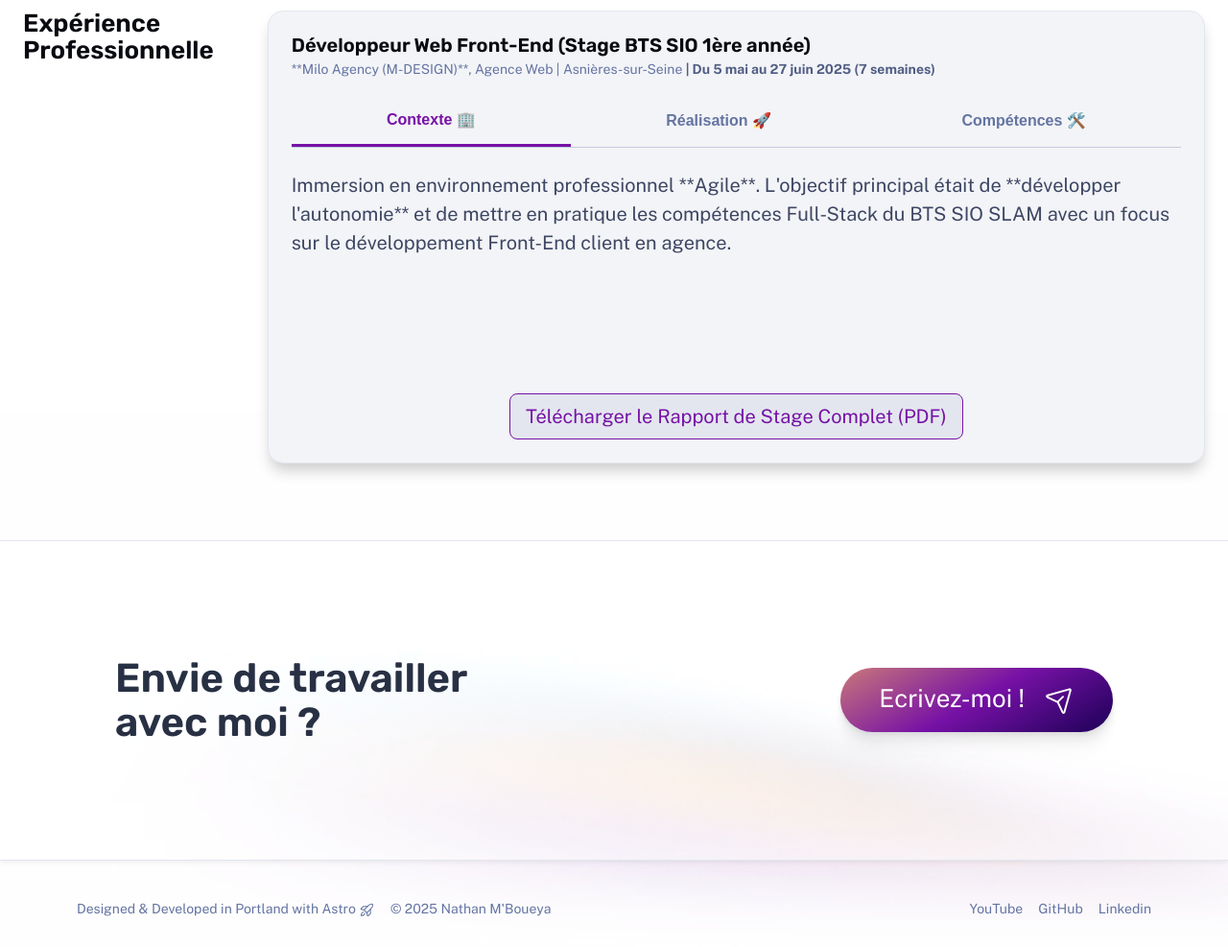
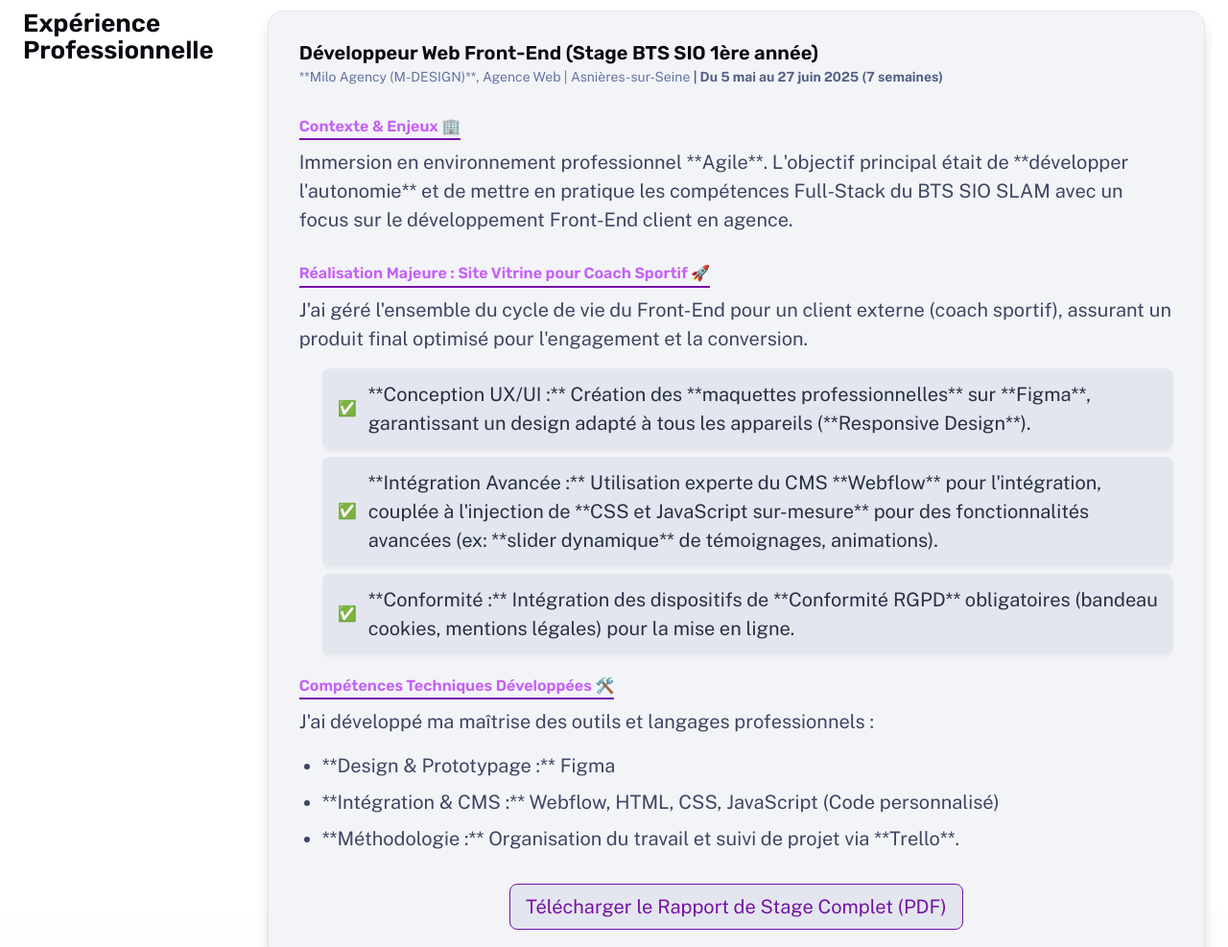
Before and after one commit to Nathan-14-05/my-portfolio-astro, an Astro site: page /cv in a window 1280 px wide. Shown: the part 2060-3047 px from the top of the page at 96% size. Built offline with nearby package versions, Linux system fonts and the light colour scheme; Astro itself is replaced by a stand-in of ours.

Commit message:
retour back

```diff
--- a/src/pages/cv.astro
+++ b/src/pages/cv.astro
@@ -72,24 +72,12 @@ import Hero from '../components/Hero.astro';
                             <span class="stage-period">| Du 5 mai au 27 juin 2025 (7 semaines)</span>
                         </p>
 
-                        <div class="tab-slider-container">
-                            <div class="tab-navigation" role="tablist">
-                                <button class="tab-button active" data-tab="tab-contexte" role="tab" aria-selected="true">Contexte 🏢</button>
-                                <button class="tab-button" data-tab="tab-realisation" role="tab" aria-selected="false">Réalisation 🚀</button>
-                                <button class="tab-button" data-tab="tab-skills" role="tab" aria-selected="false">Compétences 🛠️</button>
-                            </div>
-
-                            <div class="tab-content-wrapper">
-
-                                <div id="tab-contexte" class="tab-pane active" role="tabpanel">
-                                    <h4 class="pane-title">Contexte & Enjeux</h4>
+                        <h4 class="context-title">Contexte & Enjeux 🏢</h4>
                         <p>
                             Immersion en environnement professionnel **Agile**. L'objectif principal était de **développer l'autonomie** et de mettre en pratique les compétences Full-Stack du BTS SIO SLAM avec un focus sur le développement Front-End client en agence.
                         </p>
-                                </div>
 
-                                <div id="tab-realisation" class="tab-pane" role="tabpanel" hidden>
-                                    <h4 class="pane-title">Réalisation Majeure : Site Vitrine pour Coach Sportif</h4>
+                        <h4 class="realisation-title">Réalisation Majeure : Site Vitrine pour Coach Sportif 🚀</h4>
                         <p>
                             J'ai géré l'ensemble du cycle de vie du Front-End pour un client externe (coach sportif), assurant un produit final optimisé pour l'engagement et la conversion.
                         </p>
@@ -98,19 +86,14 @@ import Hero from '../components/Hero.astro';
                             <li>**Intégration Avancée :** Utilisation experte du CMS **Webflow** pour l'intégration, couplée à l'injection de **CSS et JavaScript sur-mesure** pour des fonctionnalités avancées (ex: **slider dynamique** de témoignages, animations).</li>
                             <li>**Conformité :** Intégration des dispositifs de **Conformité RGPD** obligatoires (bandeau cookies, mentions légales) pour la mise en ligne.</li>
                         </ul>
-                                </div>
 
-                                <div id="tab-skills" class="tab-pane" role="tabpanel" hidden>
-                                    <h4 class="pane-title">Compétences Techniques Développées</h4>
-                                    <p>Ce stage a permis de consolider ma maîtrise de l'intégration web (HTML/CSS/JS) et de découvrir l'utilisation professionnelle des outils de design et de gestion de projet :</p>
-                                    <ul class="realisation-list">
+                        <h4 class="skills-title">Compétences Techniques Développées 🛠️</h4>
+                        <p>J'ai développé ma maîtrise des outils et langages professionnels :</p>
+                        <ul class="skills-list">
                             <li>**Design & Prototypage :** Figma</li>
                             <li>**Intégration & CMS :** Webflow, HTML, CSS, JavaScript (Code personnalisé)</li>
-                                        <li>**Méthodologie :** Organisation du travail et suivi de projet via **Trello** (Agile).</li>
+                            <li>**Méthodologie :** Organisation du travail et suivi de projet via **Trello**.</li>
                         </ul>
-                                </div>
-                            </div>
-                        </div>
 
                         <div class="rapport-cta">
                             <a
@@ -128,51 +111,6 @@ import Hero from '../components/Hero.astro';
 
         <ContactCTA />
     </div>
-
-    <script>
-        document.addEventListener('DOMContentLoaded', () => {
-            const tabs = document.querySelectorAll('.tab-button');
-            const panes = document.querySelectorAll('.tab-pane');
-
-            const activateTab = (targetId, targetButton) => {
-                // Désactiver tous les onglets
-                tabs.forEach(t => {
-                    t.classList.remove('active');
-                    t.setAttribute('aria-selected', 'false');
-                });
-
-                // Masquer tous les contenus
-                panes.forEach(pane => {
-                    pane.classList.remove('active');
-                    pane.setAttribute('hidden', true);
-                });
-
-                // Activer le bouton cliqué
-                targetButton.classList.add('active');
-                targetButton.setAttribute('aria-selected', 'true');
-
-                // Afficher le contenu ciblé
-                const targetPane = document.getElementById(targetId);
-                if (targetPane) {
-                    targetPane.classList.add('active');
-                    targetPane.removeAttribute('hidden');
-                }
-            };
-
-            tabs.forEach(tab => {
-                tab.addEventListener('click', (e) => {
-                    const targetId = e.target.dataset.tab;
-                    activateTab(targetId, e.target);
-                });
-            });
-
-            // S'assurer que le premier onglet est bien affiché au chargement (sécurité)
-            const initialTab = document.querySelector('.tab-button.active');
-            if (initialTab) {
-                activateTab(initialTab.dataset.tab, initialTab);
-            }
-        });
-    </script>
 </BaseLayout>
 
 <style>
@@ -183,12 +121,13 @@ import Hero from '../components/Hero.astro';
         display: flex;
         flex-direction: column;
         align-items: center;
-        gap: 1.5rem;
+        gap: 1.5rem; /* Espace entre le CV et le bouton */
         margin-top: 1.5rem;
     }
 
     .cv-preview {
         width: 100%;
+        /* Ratio typique d'un CV A4 */
         aspect-ratio: 1 / 1.414;
         border-radius: 0.75rem;
         box-shadow: var(--shadow-xl);
@@ -196,6 +135,7 @@ import Hero from '../components/Hero.astro';
     }
 
     .download-link {
+        /* Style du bouton de téléchargement principal (dans le Hero) */
         display: inline-block;
         padding: 0.75rem 1.5rem;
         background-color: var(--accent-regular);
@@ -211,6 +151,7 @@ import Hero from '../components/Hero.astro';
         transform: translateY(-2px);
     }
 
+    /* Style spécifique pour le lien secondaire à l'intérieur de la section */
     .secondary-link {
         padding: 0.5rem 1rem;
         background-color: var(--gray-800);
@@ -250,7 +191,6 @@ import Hero from '../components/Hero.astro';
         grid-column: 2 / 4;
     }
 
-    /* Styles pour listes (à conserver pour les sections CV classiques) */
     .content ul {
         list-style-type: disc;
         padding-left: 1.5rem;
@@ -271,12 +211,47 @@ import Hero from '../components/Hero.astro';
         margin-bottom: 0.25rem;
     }
 
+    .content h4 {
+        color: var(--accent-light);
+        font-size: var(--text-base);
+        margin-top: 1rem;
+        margin-bottom: 0.5rem;
+    }
+
+
+    .content :global(a) {
+        text-decoration: 1px solid underline transparent;
+        text-underline-offset: 0.25em;
+        transition: text-decoration-color var(--theme-transition);
+    }
+
+    .content :global(a:hover),
+    .content :global(a:focus) {
+        text-decoration-color: currentColor;
+    }
+
+    @media (min-width: 50em) {
+        .about {
+            display: grid;
+            grid-template-columns: 1fr 60% 1fr;
+        }
+
+        .about > :global(:first-child) {
+            grid-column-start: 2;
+        }
+
+        section {
+            display: contents;
+            font-size: var(--text-lg);
+        }
+    }
+
     /* ------------------------------------------------------------- */
-    /* STYLES DE LA CARTE STAGE (ADAPTÉS POUR LE SLIDER) */
+    /* NOUVEAUX STYLES SPÉCIFIQUES À LA CARTE STAGE */
     /* ------------------------------------------------------------- */
 
     .stage-card {
-        padding: 1.5rem; /* Réduit le padding pour compenser l'espace des onglets */
+        padding: 2rem;
         border: 1px solid var(--gray-800);
         border-radius: 1rem;
         background-color: var(--gray-900);
@@ -301,48 +276,14 @@ import Hero from '../components/Hero.astro';
         color: var(--gray-300);
     }
 
-    /* --- STYLES DES ONGLETS --- */
-    .tab-navigation {
-        display: flex;
-        justify-content: space-around;
-        padding: 0;
-        margin-bottom: 1.5rem;
-        border-bottom: 1px solid var(--gray-700);
-    }
-
-    .tab-button {
-        flex-grow: 1;
-        background: none;
-        border: none;
-        padding: 1rem 0.5rem;
-        cursor: pointer;
-        font-size: var(--text-base);
-        font-weight: 600;
-        color: var(--gray-400);
-        transition: color 0.3s, border-bottom 0.3s;
-        white-space: nowrap;
-        text-align: center;
-    }
-
-    .tab-button:hover:not(.active) {
-        color: var(--gray-200);
-    }
-
-    .tab-button.active {
-        color: var(--accent-regular);
-        border-bottom: 3px solid var(--accent-regular);
-    }
-
-    .tab-content-wrapper {
-        min-height: 200px; /* Assure que la hauteur ne saute pas trop entre les onglets */
-    }
-
-    .pane-title {
-        /* Titre interne de chaque onglet */
+    .context-title, .realisation-title, .skills-title {
         color: var(--gray-0);
         font-size: var(--text-lg);
+        border-bottom: 2px solid var(--accent-regular);
+        display: inline-block;
+        padding-bottom: 0.25rem;
+        margin-top: 2rem;
         margin-bottom: 1rem;
-        display: none; /* Masqué pour ne pas faire doublon avec le bouton d'onglet */
     }
 
     .realisation-list {
@@ -368,33 +309,16 @@ import Hero from '../components/Hero.astro';
         font-size: var(--text-base);
     }
 
+    .skills-list {
+        margin-top: 1rem;
+    }
+
     .rapport-cta {
         margin-top: 2rem;
         text-align: center;
     }
 
-    /* Cache les anciens titres qui sont maintenant intégrés aux onglets */
-    .context-title, .realisation-title, .skills-title {
-        display: none;
-    }
-
     /* ------------------------------------------------------------- */
     /* FIN DES NOUVEAUX STYLES */
     /* ------------------------------------------------------------- */
-
-    @media (min-width: 50em) {
-        .about {
-            display: grid;
-            grid-template-columns: 1fr 60% 1fr;
-        }
-
-        .about > :global(:first-child) {
-            grid-column-start: 2;
-        }
-
-        section {
-            display: contents;
-            font-size: var(--text-lg);
-        }
-    }
 </style>
```
Lines whose indentation alone changed are shown as unchanged.
